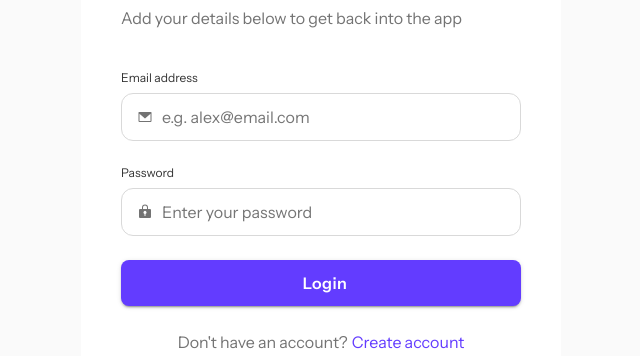
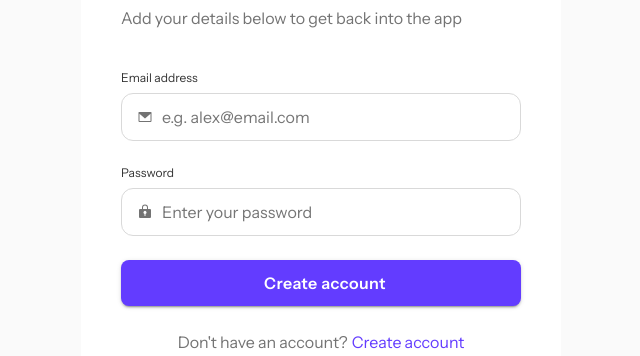
Before and after one commit to rekodev/link-sharing-app, a React (Vite) app in the folder client/: page / in a window 1280 px wide. Shown: the part 290-646 px from the top of the page, without its empty margins (319-959 px from the left). Built offline with nearby package versions, Linux system fonts and the light colour scheme; no server answers.

Commit message:
add httpClient, and temporary createUser function inside Login.tsx

```diff
--- /dev/null
+++ b/client/src/api/httpClient.ts
@@ -0,0 +1,24 @@
+import axios from 'axios';
+
+const apiBaseUrl = import.meta.env.VITE_API_BASE_URL;
+
+class HttpClient {
+  private baseUrl: string;
+
+  constructor(baseUrl: string) {
+    this.baseUrl = baseUrl;
+  }
+
+  async createUser(email: string, password: string) {
+    const response = await axios.post(`${this.baseUrl}/createUser`, {
+      email,
+      password,
+    });
+
+    return response;
+  }
+}
+
+const httpClient = new HttpClient(apiBaseUrl);
+
+export default httpClient;
--- a/client/src/pages/Login/Login.tsx
+++ b/client/src/pages/Login/Login.tsx
@@ -1,3 +1,4 @@
+import { ChangeEvent, FormEvent, useState } from 'react';
 import { Link } from 'react-router-dom';
 import Button from '../../components/Button';
 import Input from '../../components/Input';
@@ -12,8 +13,34 @@ import {
 import passwordIcon from '../../assets/images/icon-password.svg';
 import emailIcon from '../../assets/images/icon-email.svg';
 import devLinksIconLg from '../../assets/images/logo-devlinks-large.svg';
+import { HttpStatusCode } from 'axios';
+import httpClient from '../../api/httpClient';
 
 const Login = () => {
+  const [email, setEmail] = useState('');
+  const [password, setPassword] = useState('');
+
+  const handleEmailChange = (event: ChangeEvent<HTMLInputElement>) => {
+    setEmail(event.target.value);
+  };
+
+  const handlePasswordChange = (event: ChangeEvent<HTMLInputElement>) => {
+    setPassword(event.target.value);
+  };
+
+  const handleSubmit = async (event: FormEvent<HTMLFormElement>) => {
+    event.preventDefault();
+
+    const response = await httpClient.createUser(email, password);
+
+    if (response.status === HttpStatusCode.Created) {
+      return 'hi';
+    }
+
+    alert('error');
+    throw new Error('Error creating user');
+  };
+
   return (
     <StyledLoginWrapper>
       <StyledLogin>
@@ -24,7 +51,7 @@ const Login = () => {
           <div></div>
           <h2>Login</h2>
           <p>Add your details below to get back into the app</p>
-          <StyledForm>
+          <StyledForm onSubmit={handleSubmit}>
             <Input
               type='email'
               label='Email address'
@@ -34,6 +61,7 @@ const Login = () => {
               imgName='Email Icon'
               placeholder='e.g. alex@email.com'
               initialStyle
+              onChange={handleEmailChange}
             />
             <Input
               type='password'
@@ -44,10 +72,11 @@ const Login = () => {
               imgName='Password Icon'
               placeholder='Enter your password'
               initialStyle
+              onChange={handlePasswordChange}
             />
-            <Link to='/links'>
-              <Button text='Login' variant='contained' type='submit' />
-            </Link>
+
+            {/* <Button text='Login' variant='contained' type='submit' /> */}
+            <Button text='Create account' variant='contained' type='submit' />
           </StyledForm>
           <StyledAccountCreationTextWrapper>
             <p>Don't have an account?</p>
```
Also changed, not shown: 1 other file (tests, documents, lock files or other folders).
